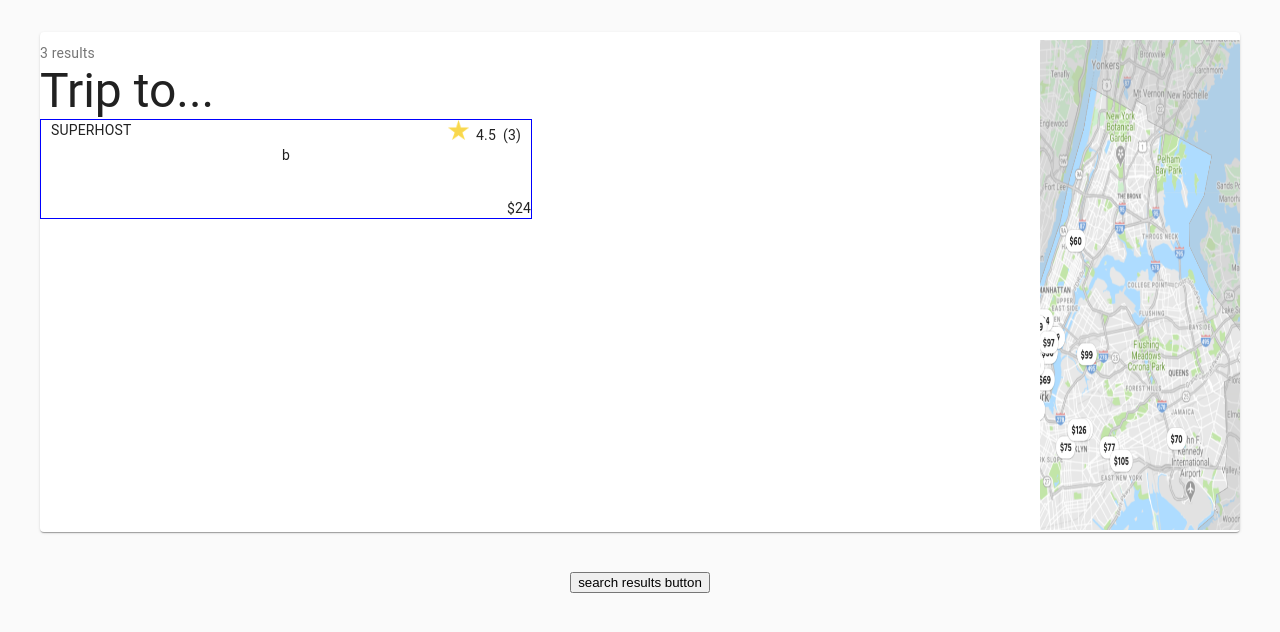
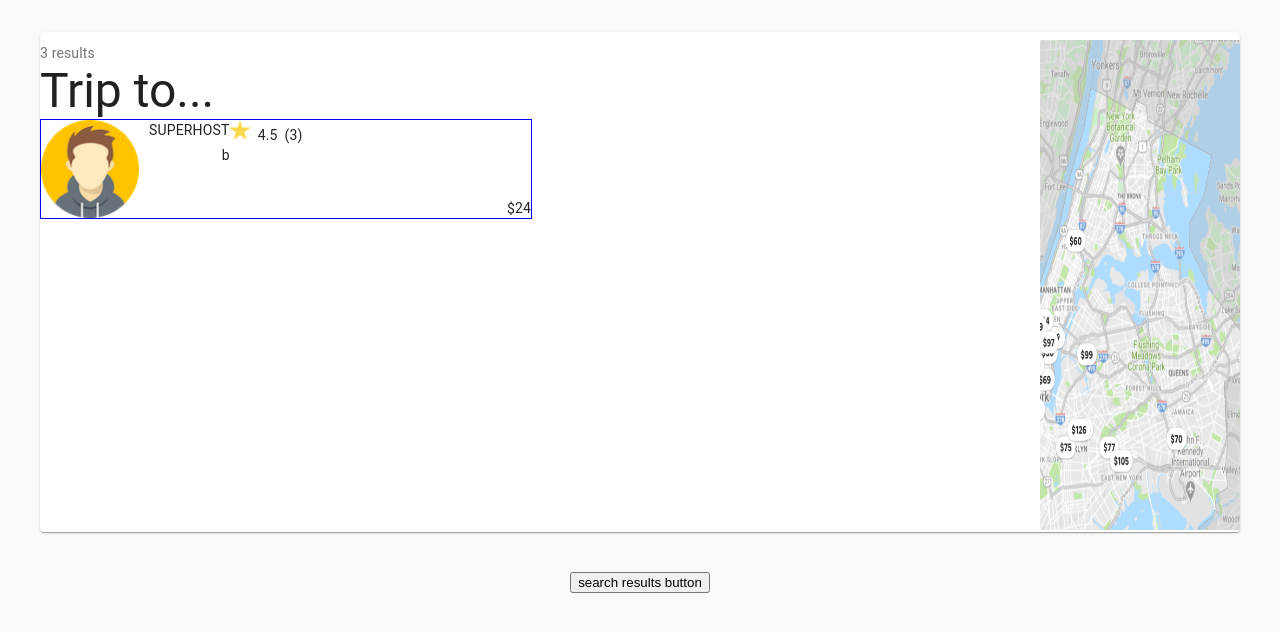
Before and after one commit to sorkinl/Carpool-dickinson, a React (Create React App) app: page / in a window 1280 px wide. Both pictures are taken after typing "Sample" into the empty fields and a click on the button "search results button". Shown: the top 632 px of the page. Built offline with nearby package versions, Linux system fonts and the light colour scheme.

Commit message:
Added avatar

```diff
--- a/src/components/EachResult/EachResult.css
+++ b/src/components/EachResult/EachResult.css
@@ -1,12 +1,18 @@
 .eachResult{
     display:flex;
-    flex-direction: column;
+    flex-direction :row;
     position:relative;
     border-color: blue;
     border-style: solid;
     border-width: 1px;
     width:50%;
     height:100px;
+}
+
+.eachResultQueryResult{
+    display:flex;
+    flex-direction: column;
+
 }
 .top{
     /* height:20px; */
--- a/src/components/EachResult/EachResult.js
+++ b/src/components/EachResult/EachResult.js
@@ -2,11 +2,19 @@ import React from 'react';
 import './EachResult.css';
 // import { Paper } from "@material-ui/core";
 import star from "../../static/img/star.png"
+import avatar from "../../static/img/avatar.png"
+
 function EachResult() {
   return (
 
 
       <div className="eachResult">
+
+        <img src = {avatar} alt = "temp"/>
+
+
+
+        <div className = "eachResultQueryResult">
 
           <div className="top">
 
@@ -28,6 +36,7 @@ function EachResult() {
               $24
           </div>
         </div>
+      </div>
 
 
 
```
Also changed, not shown: src/static/img/avatar.png (added). Lines whose indentation alone changed are shown as unchanged.
